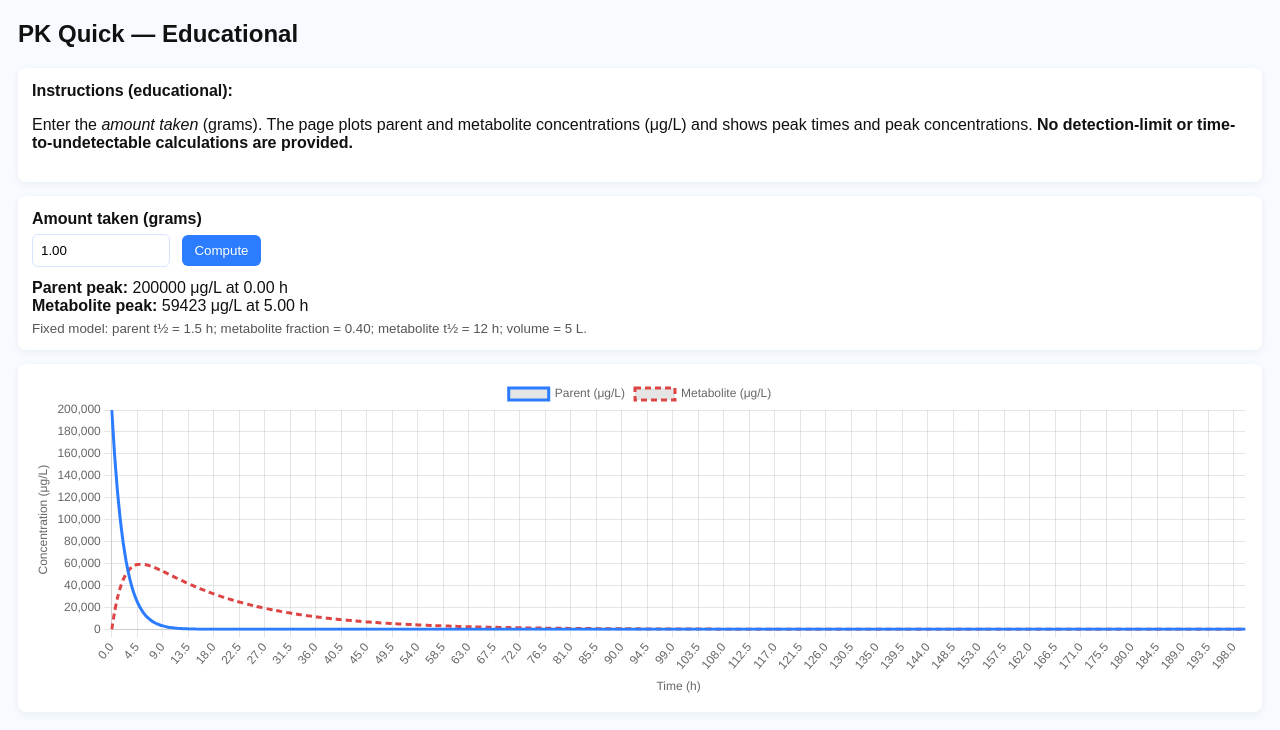
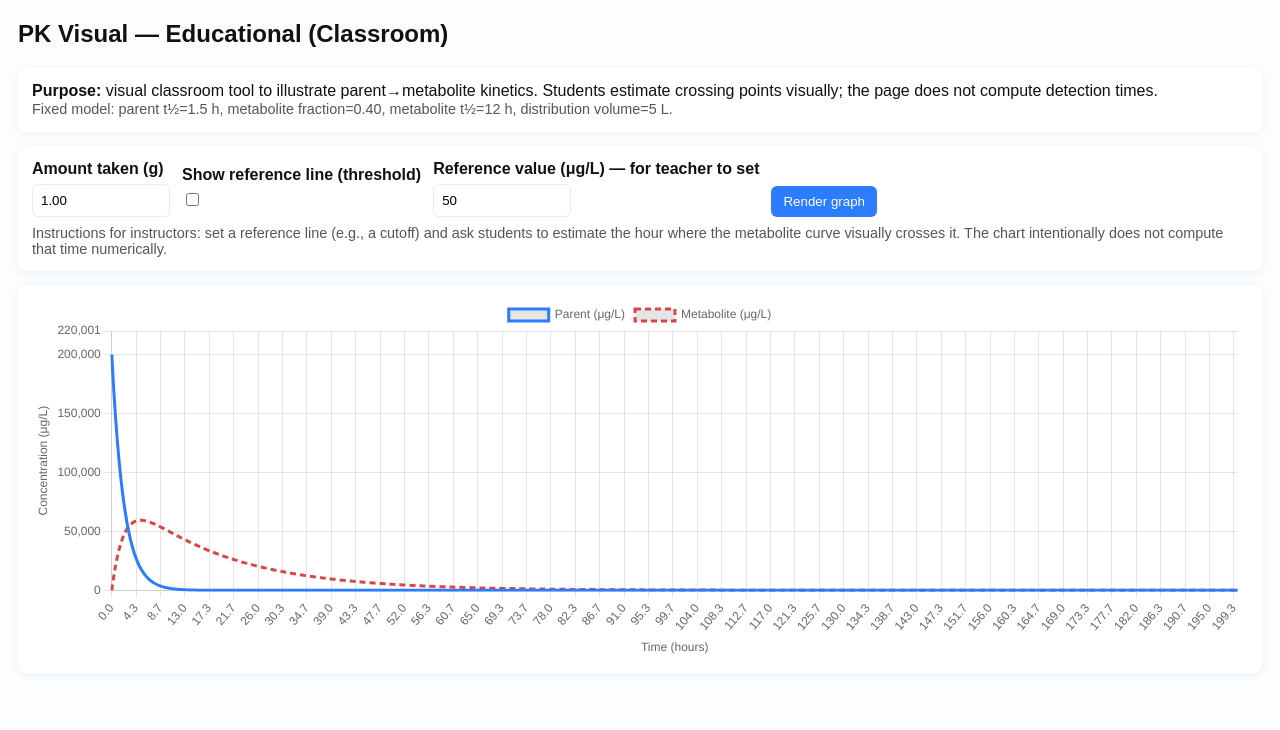
Before and after one commit to JokerStripes/Js_pictures, a plain HTML site: page calc.html in a window 1280 px wide. Drawn offline with nearby package versions, Linux system fonts and the light colour scheme.

Commit message:
Update calc.html

```diff
--- a/calc.html
+++ b/calc.html
@@ -2,145 +2,165 @@
 <html lang="en">
 <head>
 <meta charset="utf-8" />
-  <title>Educational PK Quick Calculator</title>
+<title>PK Visual — Educational (Classroom)</title>
 <meta name="viewport" content="width=device-width,initial-scale=1" />
 <style>
-    body { font-family: Arial, Helvetica, sans-serif; margin:18px; background:#f7fbff; color:#111; }
-    .card { background:#fff; padding:14px; border-radius:8px; box-shadow:0 2px 8px rgba(20,40,60,0.06); margin-bottom:14px; }
-    label { display:block; margin-bottom:6px; font-weight:600; }
-    input[type="number"] { padding:8px; width:120px; border-radius:6px; border:1px solid #d6e3ff; }
-    button { margin-left:8px; padding:8px 12px; background:#2b7cff; color:white; border:none; border-radius:6px; cursor:pointer; }
-    #results { margin-top:10px; }
-    canvas { width:100%; height:320px; }
-    small.note { color:#555; display:block; margin-top:6px; }
+  body{font-family:Arial,Helvetica,sans-serif;background:#fbfdff;color:#111;margin:18px}
+  .card{background:#fff;padding:14px;border-radius:8px;box-shadow:0 2px 10px rgba(30,60,90,0.06);margin-bottom:14px}
+  label{font-weight:600;display:block;margin-bottom:6px}
+  input[type=number]{padding:8px;border-radius:6px;border:1px solid #dfeeff;width:120px}
+  button{padding:8px 12px;background:#2b7cff;color:#fff;border:none;border-radius:6px;cursor:pointer}
+  .controls{display:flex;gap:12px;align-items:center;flex-wrap:wrap}
+  canvas{width:100%;height:360px}
+  .note{font-size:0.9rem;color:#555;margin-top:8px}
 </style>
 <!-- Chart.js -->
 <script src="https://cdn.jsdelivr.net/npm/chart.js@4.4.0/dist/chart.umd.min.js"></script>
 </head>
 <body>
-  <h2>PK Quick — Educational</h2>
+  <h2>PK Visual — Educational (Classroom)</h2>
 
   <div class="card">
-    <strong>Instructions (educational):</strong>
-    <p>Enter the <em>amount taken</em> (grams). The page plots parent and metabolite concentrations (μg/L) and shows peak times and peak concentrations. <strong>No detection-limit or time-to-undetectable calculations are provided.</strong></p>
+    <strong>Purpose:</strong> visual classroom tool to illustrate parent→metabolite kinetics. Students estimate crossing points visually; the page does not compute detection times. <br>
+    <small class="note">Fixed model: parent t½=1.5 h, metabolite fraction=0.40, metabolite t½=12 h, distribution volume=5 L.</small>
   </div>
 
   <div class="card">
-    <label for="dose">Amount taken (grams)</label>
-    <input id="dose" type="number" min="0" step="0.01" value="1.00">
-    <button id="goBtn">Compute</button>
+    <div class="controls">
+      <div>
+        <label for="doseIn">Amount taken (g)</label>
+        <input id="doseIn" type="number" min="0" step="0.01" value="1.00">
+      </div>
 
-    <div id="results" style="margin-top:12px;">
-      <div id="peakParent"></div>
-      <div id="peakMet"></div>
-      <small class="note">Fixed model: parent t½ = 1.5 h; metabolite fraction = 0.40; metabolite t½ = 12 h; volume = 5 L.</small>
+      <div>
+        <label for="showRef">Show reference line (threshold)</label>
+        <input id="showRef" type="checkbox">
+      </div>
+
+      <div>
+        <label for="refVal">Reference value (μg/L) — for teacher to set</label>
+        <input id="refVal" type="number" min="0" step="1" value="50">
+      </div>
+
+      <div style="align-self:flex-end">
+        <button id="renderBtn">Render graph</button>
       </div>
     </div>
 
+    <div class="note">Instructions for instructors: set a reference line (e.g., a cutoff) and ask students to estimate the hour where the metabolite curve visually crosses it. The chart intentionally does not compute that time numerically.</div>
+  </div>
+
   <div class="card">
-    <canvas id="chart"></canvas>
+    <canvas id="chartCanvas"></canvas>
   </div>
 
 <script>
 (function(){
-  // fixed parameters (educational)
-  const t12_parent = 1.5;   // hours
-  const t12_met = 12.0;     // hours
-  const frac = 0.40;        // fraction converted to metabolite
-  const vol_L = 5.0;        // distribution volume (L)
-  const t_max = 200;        // hours to simulate
-  const n_points = 400;
+  // Fixed educational parameters
+  const t12_parent = 1.5;
+  const t12_met = 12.0;
+  const frac = 0.40;
+  const vol = 5.0; // L
+  const tmax = 200;
+  const npoints = 600;
 
   function ln2(){ return Math.log(2); }
-  function kp() { return ln2()/t12_parent; }
-  function km() { return ln2()/t12_met; }
+  const kp = ln2() / t12_parent;
+  const km = ln2() / t12_met;
 
-  function compute(dose_g){
+  function computeCurves(dose_g){
     const A0 = dose_g * 1e6; // ug
-    const kpv = kp();
-    const kmv = km();
-    const times = [];
-    const parent = [];
-    const met = [];
-
-    for (let i=0;i<=n_points;i++){
-      const t = (i/n_points)*t_max;
-      times.push(t);
-      const Ap = A0 * Math.exp(-kpv * t);
-      const Cp = Ap / vol_L;
+    const times = new Array(npoints+1);
+    const parent = new Array(npoints+1);
+    const met = new Array(npoints+1);
+    for(let i=0;i<=npoints;i++){
+      const t = (i/npoints)*tmax;
+      times[i] = t;
+      const Ap = A0 * Math.exp(-kp * t);
+      parent[i] = Ap / vol;
       let M = 0;
-      if (Math.abs(kmv - kpv) > 1e-12) {
-        M = frac * A0 * (kpv/(kmv - kpv)) * (Math.exp(-kpv * t) - Math.exp(-kmv * t));
+      if (Math.abs(km - kp) > 1e-12) {
+        M = frac * A0 * (kp/(km - kp)) * (Math.exp(-kp*t) - Math.exp(-km*t));
       } else {
-        // fallback (rare)
-        M = frac * A0 * kpv * t * Math.exp(-kpv * t);
+        M = frac * A0 * kp * t * Math.exp(-kp*t);
       }
-      const Cm = M / vol_L;
-      parent.push(Cp);
-      met.push(Cm);
+      met[i] = M / vol;
+    }
+    return {times, parent, met};
   }
 
-    // find peaks
-    let peakP = {val: -1, t: 0};
-    let peakM = {val: -1, t: 0};
-    for (let i=0;i<times.length;i++){
-      if (parent[i] > peakP.val){ peakP.val = parent[i]; peakP.t = times[i]; }
-      if (met[i] > peakM.val){ peakM.val = met[i]; peakM.t = times[i]; }
+  // Create chart
+  const ctx = document.getElementById('chartCanvas').getContext('2d');
+  const config = {
+    type:'line',
+    data: { labels: [], datasets:[
+      {label:'Parent (μg/L)', data:[], borderColor:'#2b7cff', pointRadius:0, tension:0.12},
+      {label:'Metabolite (μg/L)', data:[], borderColor:'#d44', pointRadius:0, tension:0.12, borderDash:[6,4]}
+    ]},
+    options:{
+      responsive:true,
+      maintainAspectRatio:false,
+      scales:{
+        x:{ title:{display:true, text:'Time (hours)'} },
+        y:{ title:{display:true, text:'Concentration (μg/L)'}, beginAtZero:true, type:'linear' }
+      },
+      plugins:{
+        legend:{position:'top'},
+        tooltip:{callbacks:{label:function(ctx){
+          return ctx.dataset.label + ': ' + Number(ctx.parsed.y).toExponential(3) + ' μg/L';
+        }}}
+      }
+    }
+  };
+  const chart = new Chart(ctx, config);
+
+  const doseIn = document.getElementById('doseIn');
+  const showRef = document.getElementById('showRef');
+  const refVal = document.getElementById('refVal');
+  const renderBtn = document.getElementById('renderBtn');
+
+  function render(){
+    const dose = parseFloat(doseIn.value) || 0;
+    const data = computeCurves(dose);
+    chart.data.labels = data.times.map(t=>t.toFixed(1));
+    chart.data.datasets[0].data = data.parent;
+    chart.data.datasets[1].data = data.met;
+
+    // toggle reference line plugin: we draw a horizontal annotation by adding a dataset that is not in legend
+    const show = showRef.checked;
+    const ref = parseFloat(refVal.value) || 0;
+
+    // remove any previous ref dataset
+    chart.data.datasets = chart.data.datasets.filter(ds => !ds._isRefLine);
+
+    if (show && ref >= 0) {
+      // build array same length as labels with constant value ref
+      const refArray = new Array(data.times.length).fill(ref);
+      chart.data.datasets.push({
+        label: 'Reference line (teacher set)',
+        data: refArray,
+        borderColor: '#222',
+        borderWidth: 1,
+        pointRadius: 0,
+        borderDash: [4,4],
+        fill: false,
+        _isRefLine: true,
+        // hide in legend so students don't treat it as a curve; show label in tooltip only if needed
+        hidden: false
+      });
     }
 
-    return { times, parent, met, peakP, peakM };
+    // update y-scale to fit data nicely
+    const allVals = data.parent.concat(data.met);
+    const maxV = Math.max(...allVals, show ? ref : 0);
+    chart.options.scales.y.max = Math.ceil(maxV * 1.1);
+    chart.update();
   }
 
-  // Setup chart
-  const ctx = document.getElementById('chart').getContext('2d');
-  const chart = new Chart(ctx, {
-    type: 'line',
-    data: { labels: [], datasets: [
-      { label: 'Parent (μg/L)', data: [], borderColor:'#2b7cff', fill:false, tension:0.12, pointRadius:0 },
-      { label: 'Metabolite (μg/L)', data: [], borderColor:'#d44', fill:false, tension:0.12, borderDash:[6,4], pointRadius:0 }
-    ]},
-    options: {
-      responsive:true,
-      maintainAspectRatio:false,
-      scales: {
-        x: { title: { display:true, text:'Time (h)'} },
-        y: { title: { display:true, text:'Concentration (μg/L)'}, beginAtZero:true, type:'linear' }
-      },
-      plugins: {
-        tooltip: {
-          callbacks: {
-            label: function(ctx) {
-              return ctx.dataset.label + ': ' + Number(ctx.parsed.y).toExponential(3) + ' μg/L';
-            }
-          }
-        },
-        legend: { position:'top' }
-      }
-    }
-  });
+  renderBtn.addEventListener('click', render);
 
-  function render(dose){
-    const data = compute(dose);
-    chart.data.labels = data.times.map(t => t.toFixed(1));
-    chart.data.datasets[0].data = data.parent;
-    chart.data.datasets[1].data = data.met;
-    chart.update();
-
-    document.getElementById('peakParent').innerHTML =
-      `<strong>Parent peak:</strong> ${data.peakP.val.toFixed(0)} μg/L at ${data.peakP.t.toFixed(2)} h`;
-
-    document.getElementById('peakMet').innerHTML =
-      `<strong>Metabolite peak:</strong> ${data.peakM.val.toFixed(0)} μg/L at ${data.peakM.t.toFixed(2)} h`;
-  }
-
-  // initial
-  render(parseFloat(document.getElementById('dose').value) || 1.0);
-
-  document.getElementById('goBtn').addEventListener('click', function(){
-    const v = parseFloat(document.getElementById('dose').value);
-    if (!isFinite(v) || v < 0) { alert('Enter a valid non-negative amount in grams.'); return; }
-    render(v);
-  });
+  // initial render
+  render();
 
 })();
 </script>
```
Lines whose indentation alone changed are shown as unchanged.
